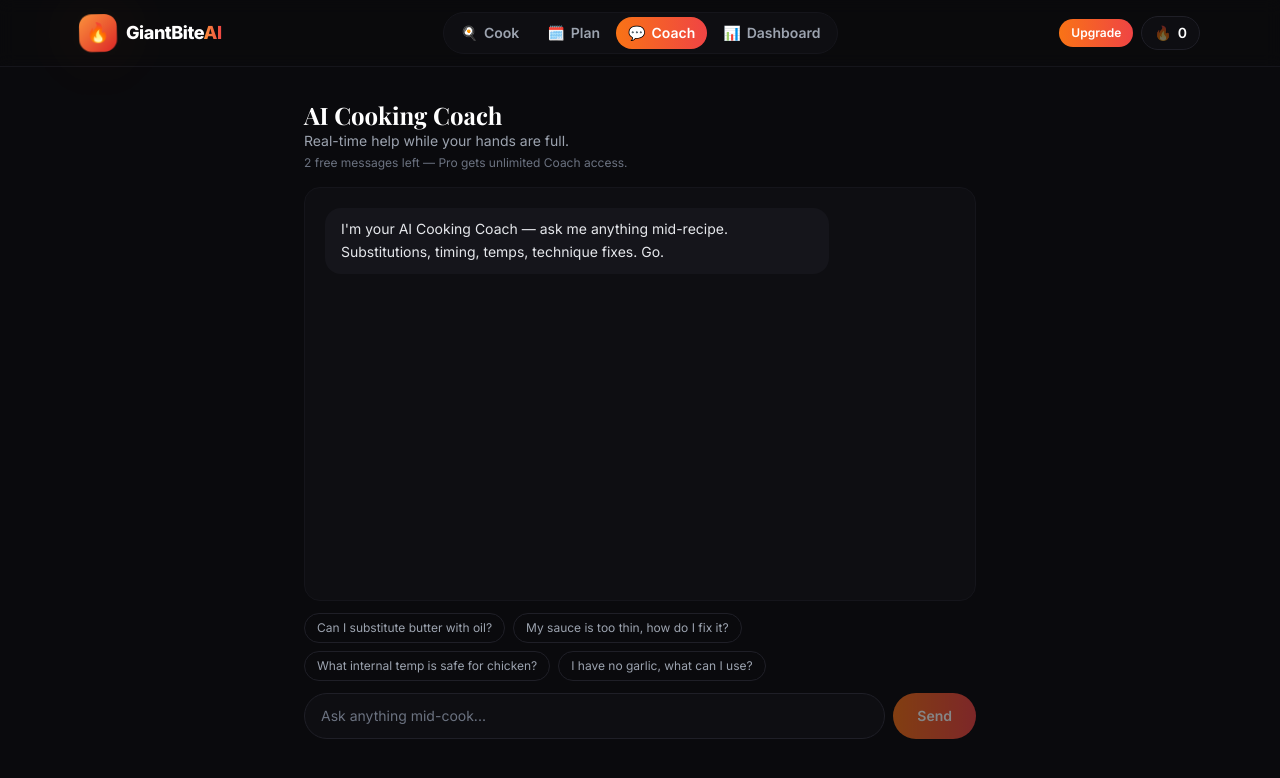
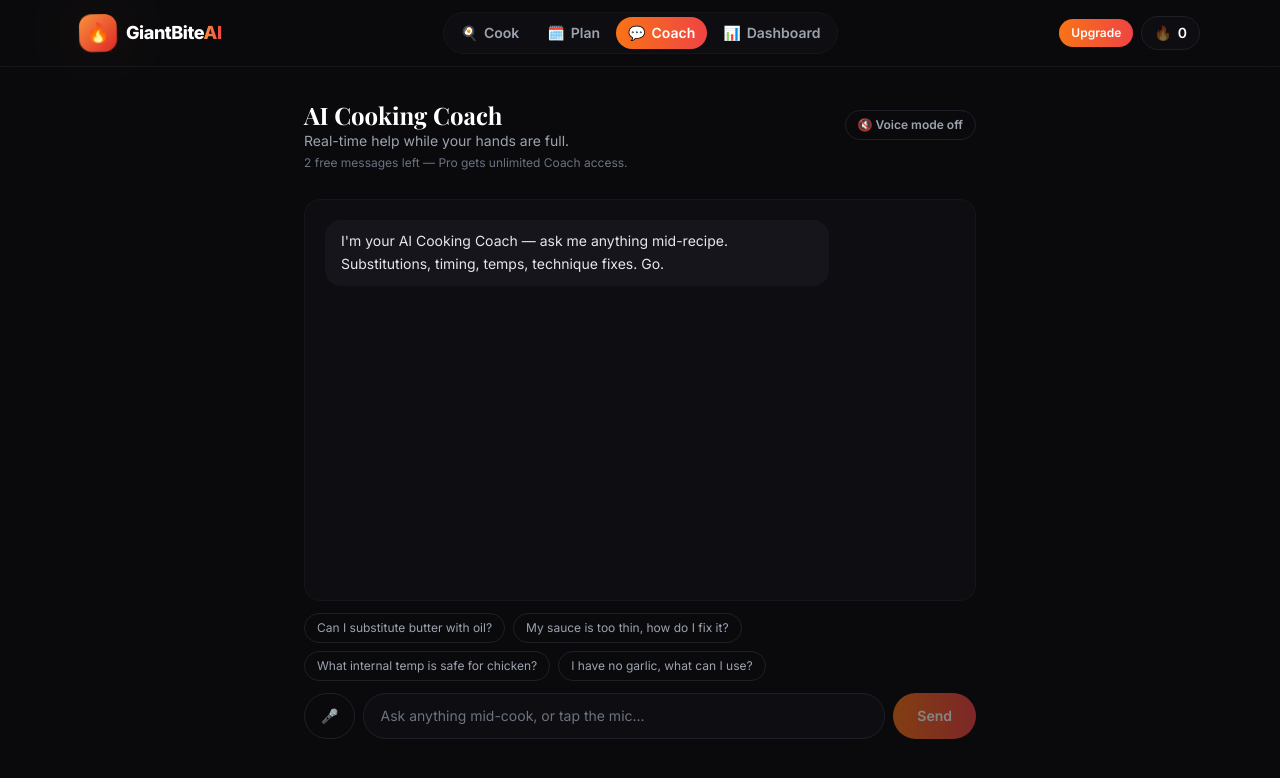
Before and after one commit to agentbridgehq-oss/giantbiteai, a React (Vite) app in the folder client/: page /coach in a window 1280 px wide. Shown: the top 778 px of the page. Built offline with nearby package versions, Linux system fonts and the light colour scheme; a web font is replaced by a local one.

Commit message:
Add voice mode to AI Cooking Coach
Mic button transcribes spoken questions (Web Speech API), and an
optional voice-mode toggle speaks responses back aloud — hands-free
conversational cooking help during meal prep, not just text chat.

```diff
--- a/client/src/components/ToolsGrid.tsx
+++ b/client/src/components/ToolsGrid.tsx
@@ -19,7 +19,7 @@ const TOOLS = [
     to: "/coach",
     emoji: "💬",
     title: "AI Cooking Coach",
-    desc: "Mid-recipe and stuck? Ask in real time — substitutions, safe temps, timing fixes. The thing every other cooking app goes silent on.",
+    desc: "Mid-recipe and stuck? Talk to it — tap the mic, ask out loud, hear the answer back. Substitutions, safe temps, timing fixes. The thing every other cooking app goes silent on.",
     tag: "Live while you cook",
   },
 ];
--- a/client/src/pages/Coach.tsx
+++ b/client/src/pages/Coach.tsx
@@ -1,4 +1,4 @@
-import { useRef, useState } from "react";
+import { useEffect, useRef, useState } from "react";
 import { streamCoach, type ChatMessage } from "../lib/api";
 import { touchDailyStreak, getState, canUseCoach, consumeCoachMessage, FREE_COACH_MESSAGES } from "../lib/storage";
 import UpgradePrompt from "../components/UpgradePrompt";
@@ -17,8 +17,26 @@ export default function Coach() {
   const [input, setInput] = useState("");
   const [streaming, setStreaming] = useState(false);
   const [blocked, setBlocked] = useState(false);
+  const [voiceMode, setVoiceMode] = useState(false);
+  const [listening, setListening] = useState(false);
   const bottomRef = useRef<HTMLDivElement>(null);
+  const recognitionRef = useRef<any>(null);
   const state = getState();
+
+  useEffect(() => {
+    return () => {
+      window.speechSynthesis?.cancel();
+      recognitionRef.current?.stop();
+    };
+  }, []);
+
+  function speak(text: string) {
+    if (!("speechSynthesis" in window)) return;
+    window.speechSynthesis.cancel();
+    const utter = new SpeechSynthesisUtterance(text);
+    utter.rate = 1;
+    window.speechSynthesis.speak(utter);
+  }
 
   async function send(text: string) {
     if (!canUseCoach(getState())) {
@@ -44,6 +62,7 @@ export default function Coach() {
       }
       consumeCoachMessage();
       touchDailyStreak();
+      if (voiceMode) speak(acc);
     } catch (err) {
       setMessages((prev) => {
         const copy = [...prev];
@@ -61,12 +80,51 @@ export default function Coach() {
     send(input.trim());
   }
 
+  function toggleListening() {
+    const SpeechRecognition = (window as any).SpeechRecognition || (window as any).webkitSpeechRecognition;
+    if (!SpeechRecognition) {
+      alert("Voice input isn't supported in this browser — try Chrome.");
+      return;
+    }
+    if (listening) {
+      recognitionRef.current?.stop();
+      setListening(false);
+      return;
+    }
+    const recognition = new SpeechRecognition();
+    recognition.continuous = false;
+    recognition.interimResults = false;
+    recognition.lang = "en-US";
+    recognition.onresult = (e: any) => {
+      const said = e.results[0][0].transcript;
+      if (!streaming && !blocked) send(said);
+    };
+    recognition.onend = () => setListening(false);
+    recognition.onerror = () => setListening(false);
+    recognition.start();
+    recognitionRef.current = recognition;
+    setListening(true);
+  }
+
   return (
     <div className="mx-auto flex max-w-2xl flex-col" style={{ height: "calc(100vh - 160px)" }}>
-      <h1 className="font-display text-2xl font-bold text-white">AI Cooking Coach</h1>
-      <p className="mb-1 text-sm text-gray-400">Real-time help while your hands are full.</p>
+      <div className="flex items-center justify-between">
+        <div>
+          <h1 className="font-display text-2xl font-bold text-white">AI Cooking Coach</h1>
+          <p className="text-sm text-gray-400">Real-time help while your hands are full.</p>
+        </div>
+        <button
+          type="button"
+          onClick={() => setVoiceMode((v) => !v)}
+          className={`shrink-0 rounded-full border px-3 py-1.5 text-xs font-semibold transition ${
+            voiceMode ? "border-ember-500 text-ember-400" : "border-char-700 text-gray-400"
+          }`}
+        >
+          {voiceMode ? "🔊 Voice mode on" : "🔇 Voice mode off"}
+        </button>
+      </div>
       {!state.isPro && (
-        <p className="mb-4 text-xs text-gray-500">
+        <p className="mb-4 mt-1 text-xs text-gray-500">
           {Math.max(0, FREE_COACH_MESSAGES - state.freeCoachMessagesUsed)} free message{FREE_COACH_MESSAGES - state.freeCoachMessagesUsed === 1 ? "" : "s"} left — Pro gets unlimited Coach access.
         </p>
       )}
@@ -77,7 +135,7 @@ export default function Coach() {
         </div>
       )}
 
-      <div className="flex-1 space-y-4 overflow-y-auto rounded-2xl border border-char-800 bg-char-900 p-5">
+      <div className="mt-3 flex-1 space-y-4 overflow-y-auto rounded-2xl border border-char-800 bg-char-900 p-5">
         {messages.map((m, i) => (
           <div key={i} className={`flex ${m.role === "user" ? "justify-end" : "justify-start"}`}>
             <div
@@ -108,10 +166,19 @@ export default function Coach() {
       )}
 
       <form onSubmit={handleSubmit} className="mt-3 flex gap-2">
+        <button
+          type="button"
+          onClick={toggleListening}
+          className={`shrink-0 rounded-full border px-4 py-3 text-sm font-semibold transition ${
+            listening ? "border-ember-500 text-ember-400" : "border-char-700 text-gray-300"
+          }`}
+        >
+          {listening ? "🎤 Listening…" : "🎤"}
+        </button>
         <input
           value={input}
           onChange={(e) => setInput(e.target.value)}
-          placeholder="Ask anything mid-cook..."
+          placeholder="Ask anything mid-cook, or tap the mic..."
           className="flex-1 rounded-full border border-char-700 bg-char-900 px-4 py-3 text-sm text-white placeholder-gray-500 outline-none focus:border-ember-500"
         />
         <button
```
